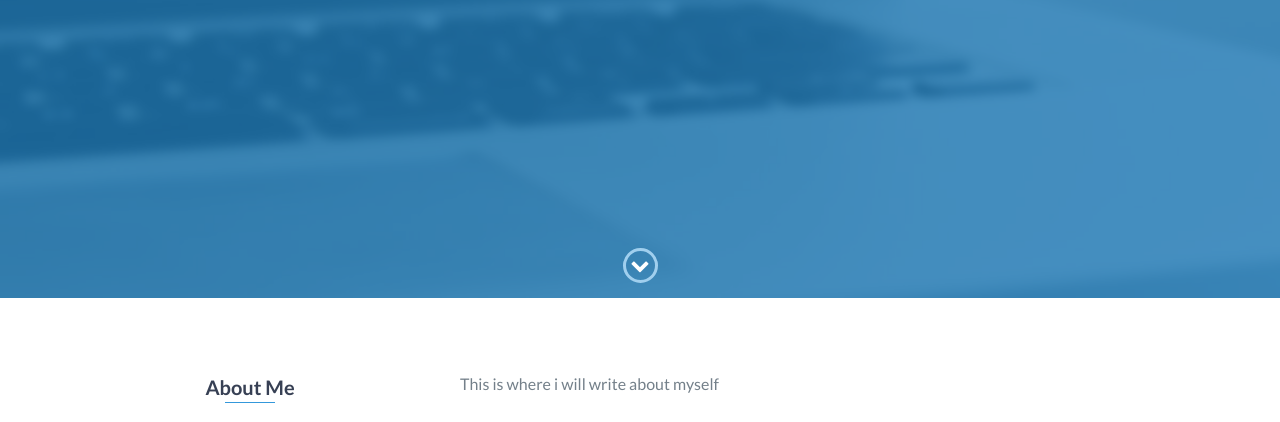
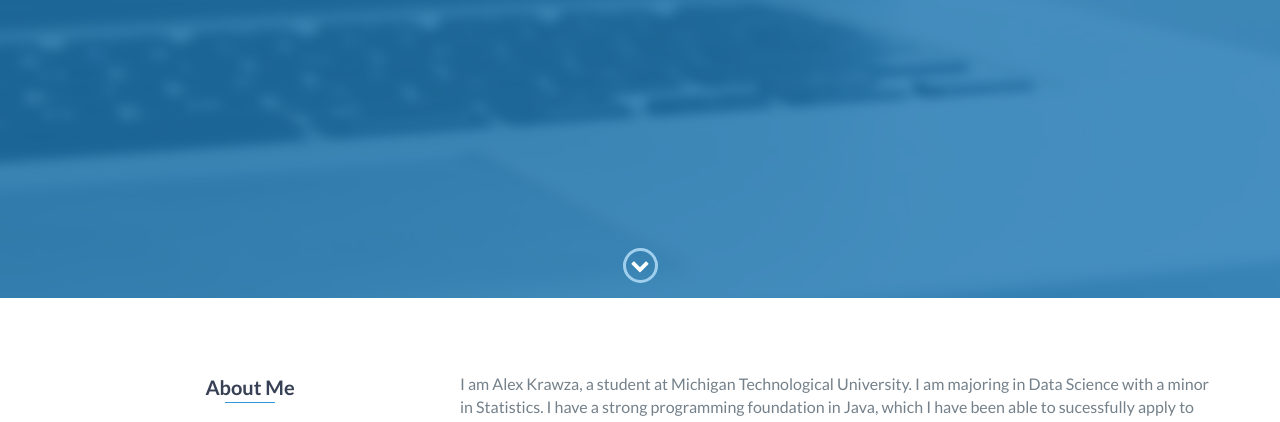
Before and after one commit to aikrawza/aikrawza.github.io, a website: page index.html in a window 1280 px wide. Shown: the part 502-924 px from the top of the page. Drawn offline with nearby package versions, Linux system fonts and the light colour scheme.

Commit message:
Update index.html

```diff
--- a/index.html
+++ b/index.html
@@ -95,7 +95,10 @@
                 </div>
                 <div class="col-md-8">
                     <p>
-                        This is where i will write about myself
+                        I am Alex Krawza, a student at Michigan Technological University. I am majoring in Data Science with a minor in Statistics.
+			    I have a strong programming foundation in Java, which I have been able to sucessfully apply to other languages like Pyton,
+			    SQL, and R as I worked on other projects.
+
 		    </p>
                 </div>
             </div>
```
